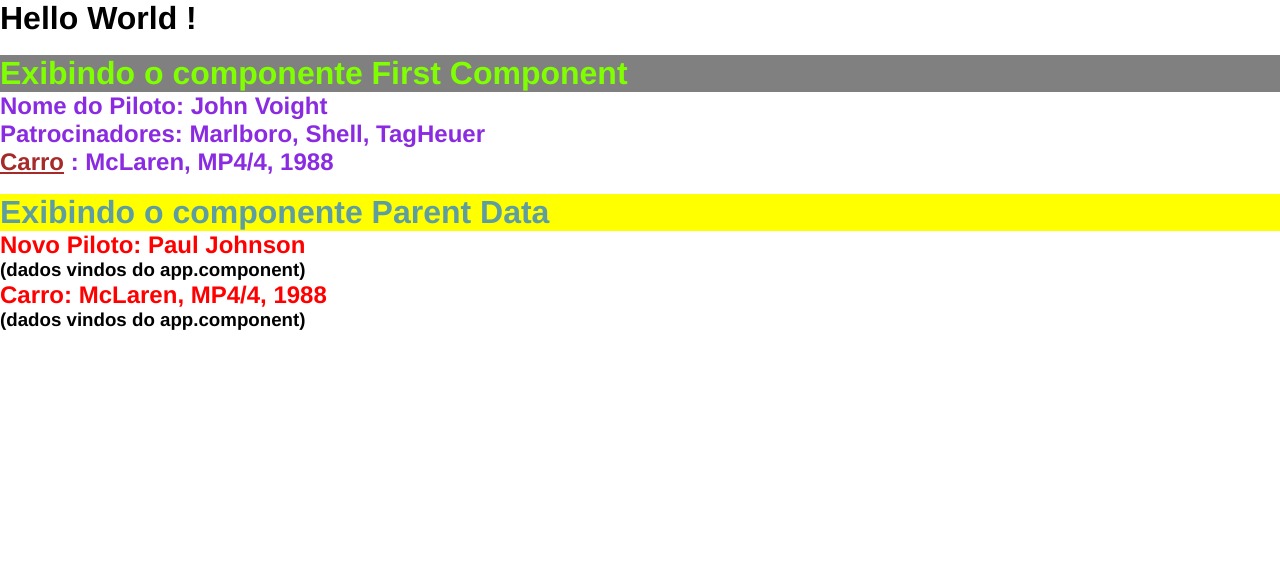
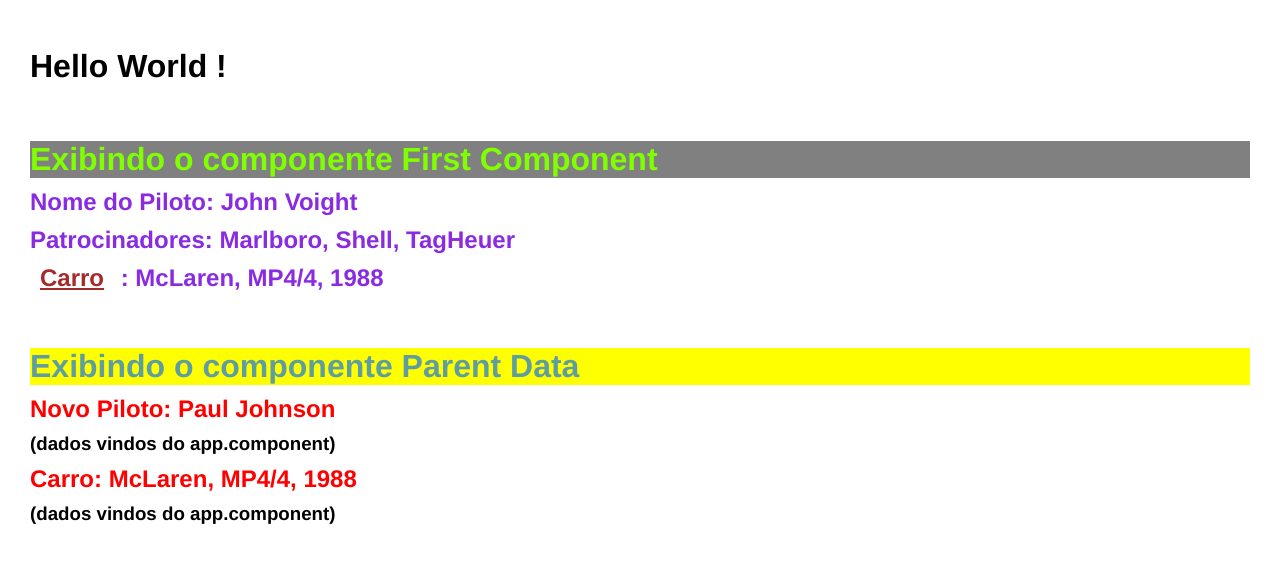
Before and after one commit to ernestopcaraujo/projectReviewAngular, an Angular app in the folder curso-angular/: page / in a window 1280 px wide. Shown: the top 562 px of the page. Built offline with nearby package versions, Linux system fonts and the light colour scheme.

Commit message:
Changed global page styles

```diff
--- a/curso-angular/src/styles.css
+++ b/curso-angular/src/styles.css
@@ -1,5 +1,8 @@
 *{
-    margin:0;
+    margin-top: 10px;
+    margin-left: 10px;
+    margin-right: 10px;
+    margin-bottom: 10px;
     padding: 0;
     font-family: Helvetica;
 }
```
